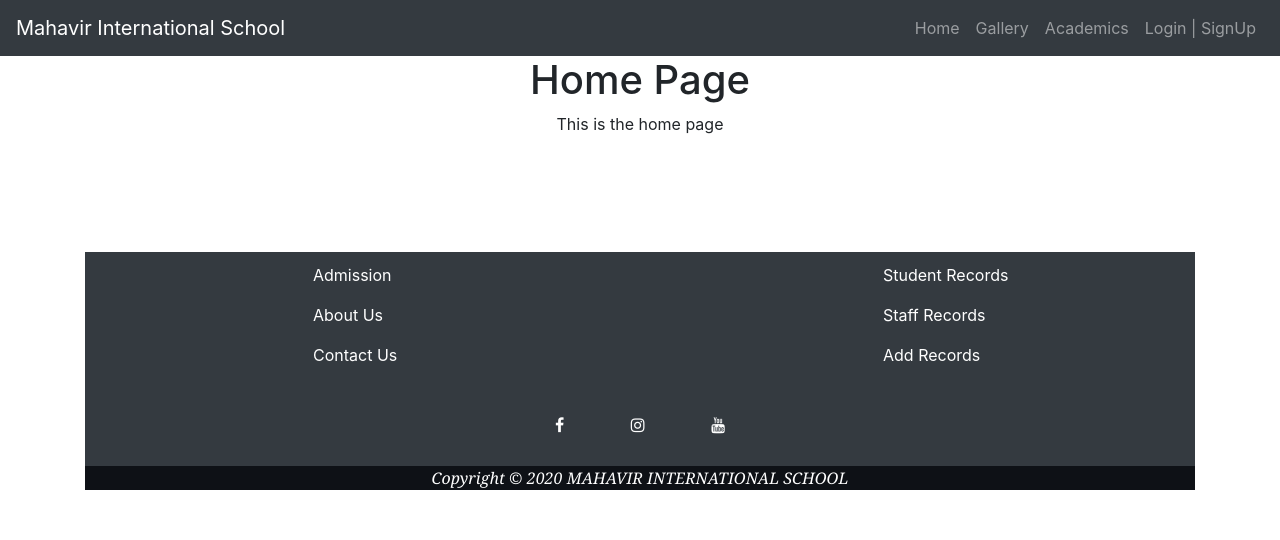
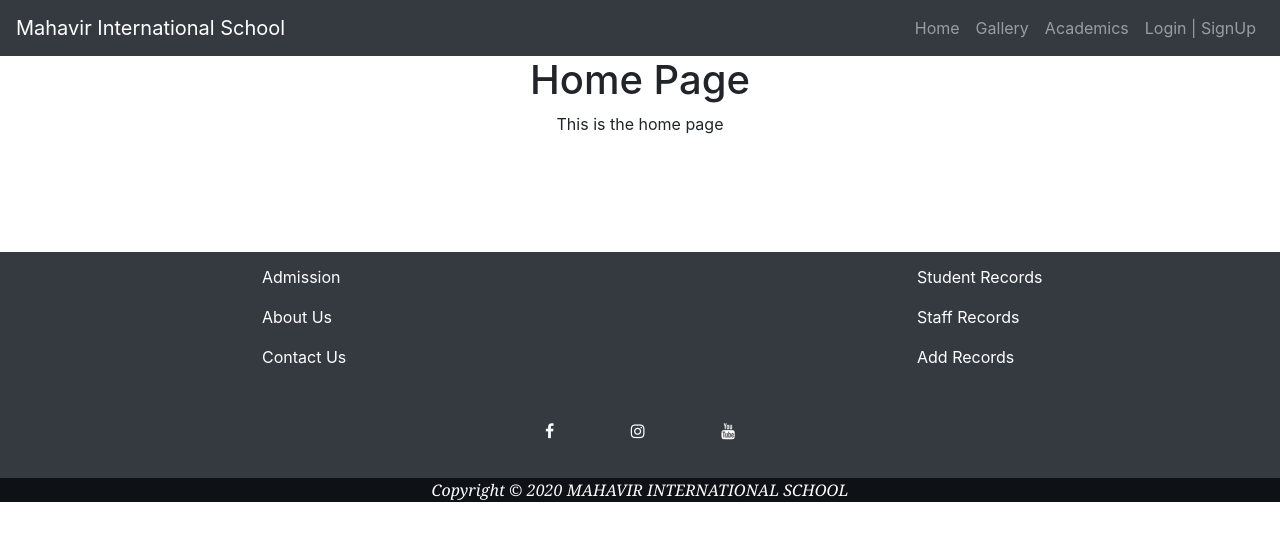
Before and after one commit to mahavir-international/mis-roorkee, a React (Create React App) app: page / in a window 1280 px wide. Shown: the top 540 px of the page. Built offline with nearby package versions, Linux system fonts and the light colour scheme.

Commit message:
footer border

```diff
--- a/src/Components/footer.js
+++ b/src/Components/footer.js
@@ -5,7 +5,7 @@ import './footer.css'
 
 export default function footer() {
     return (
-        <footer md className=" container footerStyle " >
+        <footer md className=" footerStyle " >
             <div className=" bg-dark">
             <div className="row">
                 <div className="col rightLink">
@@ -56,5 +56,5 @@ const footerStyle = {
     height: 'auto',
     width: "100%",
     color:'white',
-    justifyContent: 'center'
+    // justifyContent: 'center'
 }
```
Also changed, not shown: 1 other file (tests, documents, lock files or other folders).
